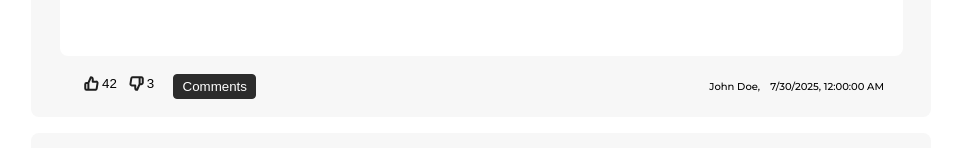
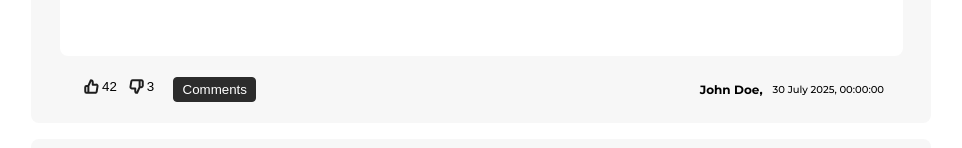
Before and after one commit to AZIZJON9821/Yoshlar_agentligi, a Next.js app: page / in a window 1280 px wide. Shown: the part 617-765 px from the top of the page, without its empty margins (159-1121 px from the left). Built offline with nearby package versions, Linux system fonts and the light colour scheme.

Commit message:
post-component

```diff
--- a/components/Post/index.tsx
+++ b/components/Post/index.tsx
@@ -71,8 +71,25 @@ const PostComponent = ({
           {modalOpen && <CommentsModal onClose={() => setModalOpen(false)} />}
         </div>
         <div className={cls["post-author"]}>
-          <p>{author},</p>
-          <p>{new Date(createdAt).toLocaleString()}</p>
+          <p className={cls["author-name"]}>{author},</p>
+          <p>
+            {(() => {
+              const date = new Date(createdAt);
+              return (
+                date.toLocaleDateString("en-GB", {
+                  day: "2-digit",
+                  month: "long",
+                  year: "numeric",
+                }) +
+                ", " +
+                date.toLocaleTimeString("en-GB", {
+                  hour: "2-digit",
+                  minute: "2-digit",
+                  second: "2-digit",
+                })
+              );
+            })()}
+          </p>
         </div>
       </div>
     </div>
--- a/components/Post/post.component.module.css
+++ b/components/Post/post.component.module.css
@@ -48,4 +48,14 @@
   gap: 10px;
   font-size: 10px;
   font-weight: 500;
+  align-items: center;
 }
+.author-name {
+  font-weight: bold;
+  font-size: 12px;
+}
+
+.created-date {
+  color: gray;
+  font-size: 10px;
+}
```
